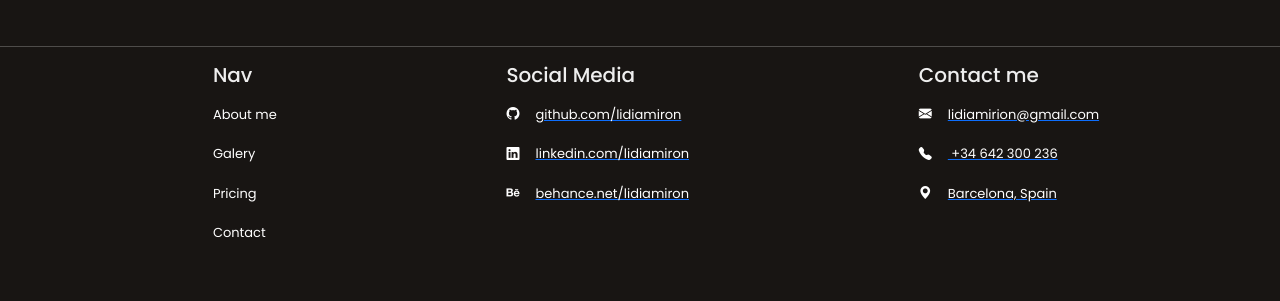
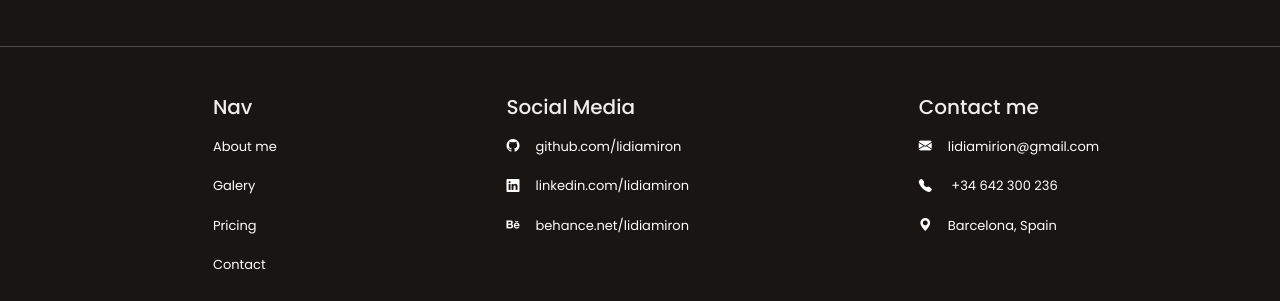
Before and after one commit to lidiamiron/OlasDeAmor, a plain HTML site: page index.html in a window 1280 px wide. Shown: the part 4810-5111 px from the top of the page. Before the commit the page ends 5079 px from the top, so only its background shows below. Drawn offline with nearby package versions, Linux system fonts and the light colour scheme.

Commit message:
más arreglos

```diff
--- a/index.html
+++ b/index.html
@@ -451,7 +451,7 @@
     </main>
     <footer>
       <hr class="mt-5"/>
-      <div class="container f-section">
+      <div class="container f-section mt-5">
       <div class="f-nav">
         <ul>
           <h5>Nav</h5>
--- a/style.css
+++ b/style.css
@@ -189,3 +189,8 @@ ul li {
   flex-direction: row;
   justify-content: space-around;
 }
+
+ul a {
+  text-decoration: none;
+  color: #d9d9da;
+}
```
